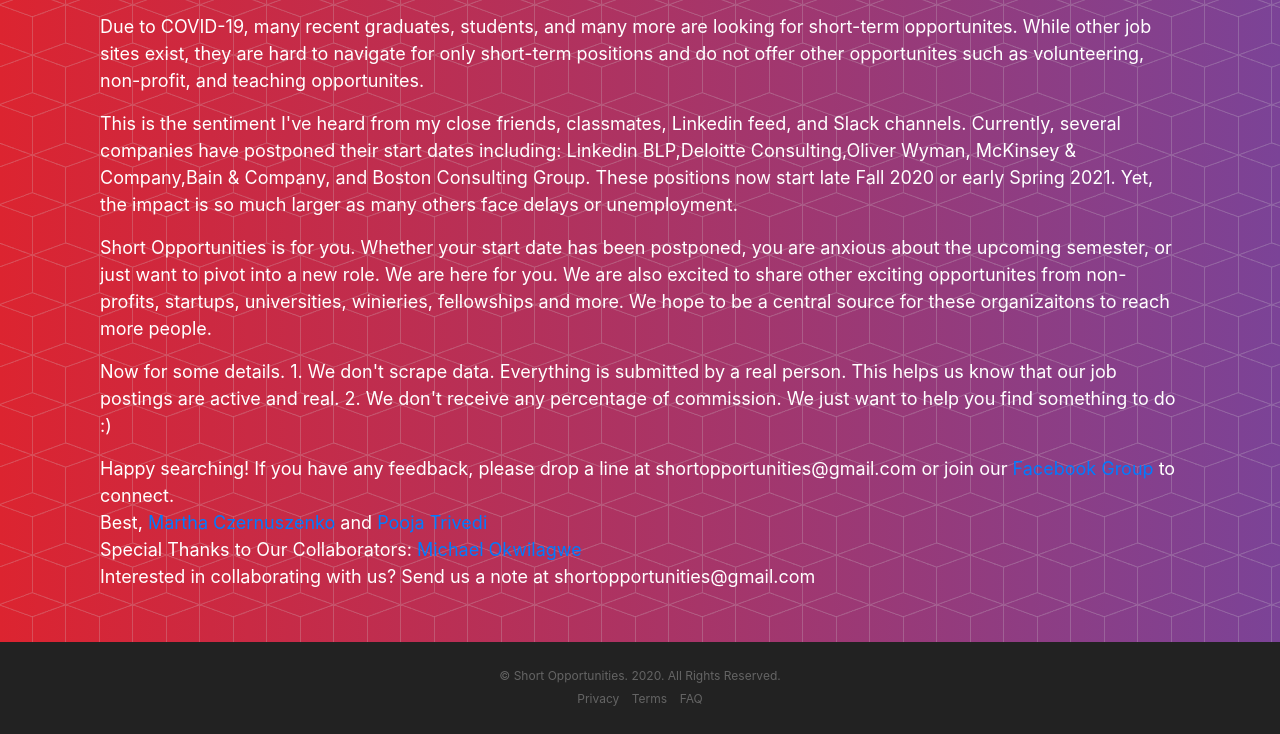
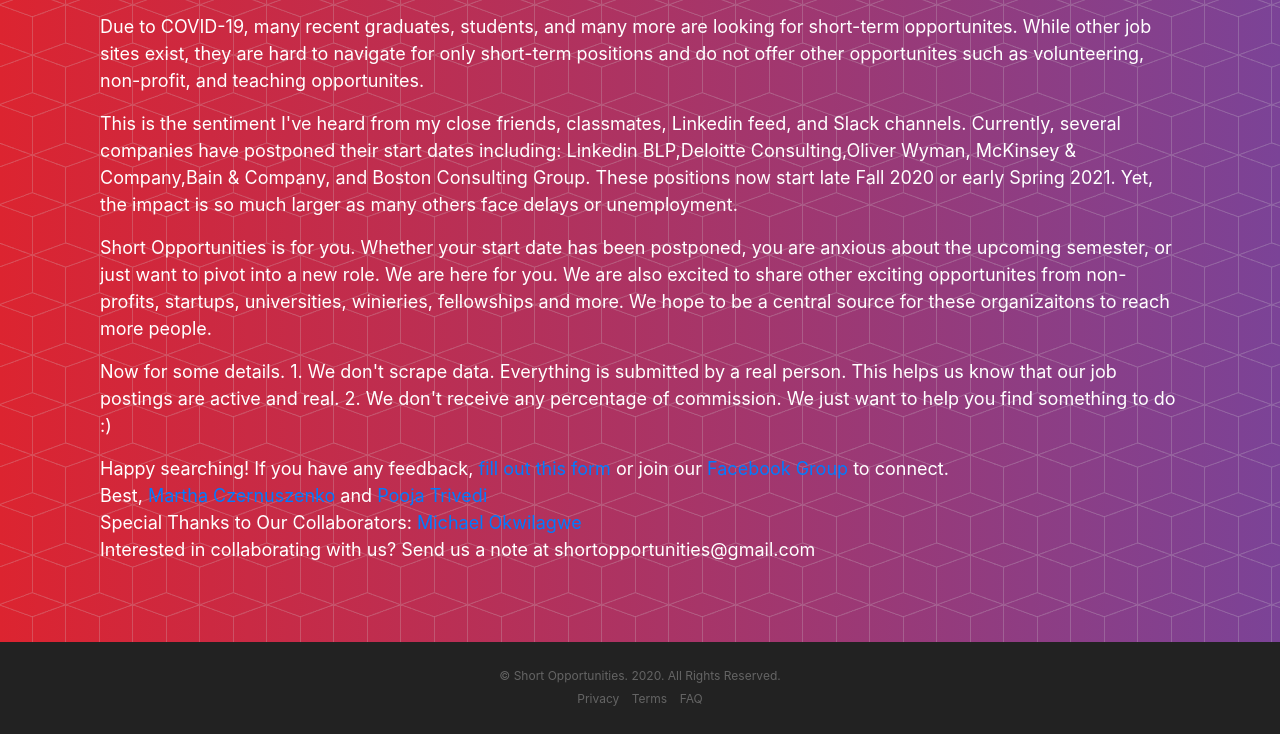
Before and after one commit to Marthacz/fall2020, a website with bundled scripts: page about.html in a window 1280 px wide. Shown: the part 158-892 px from the top of the page. Built offline with nearby package versions, Linux system fonts and the light colour scheme; a web font is replaced by a local one.

Commit message:
feedback form

```diff
--- a/about.html
+++ b/about.html
@@ -104,7 +104,7 @@
                      1. We don't scrape data. Everything is submitted by a real person. This helps us know that our job postings are active and real.
                      2. We don't receive any percentage of commission. We just want to help you find something to do :)
                      <p>
-                     Happy searching! If you have any feedback, please drop a line at shortopportunities@gmail.com or join our <a href = "https://www.facebook.com/groups/192694118838088/"> Facebook Group </a> to connect.
+                     Happy searching! If you have any feedback, <a href = "https://forms.gle/zRXqwpjvqbix7faq6"> fill out this form </a> or join our <a href = "https://www.facebook.com/groups/192694118838088/"> Facebook Group </a> to connect.
                      <br>
                     Best, <a href = "https://www.linkedin.com/in/marthaczernuszenko/"> Martha Czernuszenko  </a> and <a href = "https://www.linkedin.com/in/poojatrivedi98/"> Pooja Trivedi </a>
                     <br>
```
